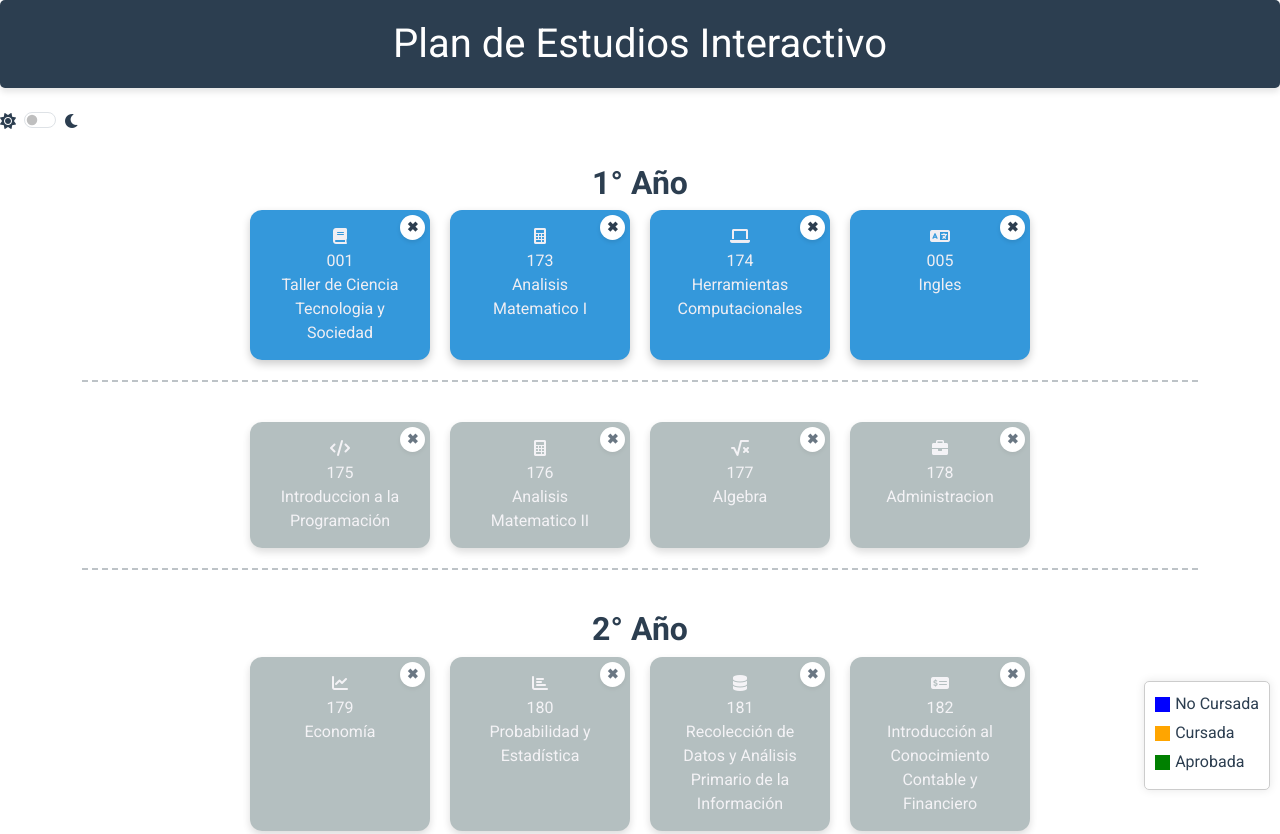
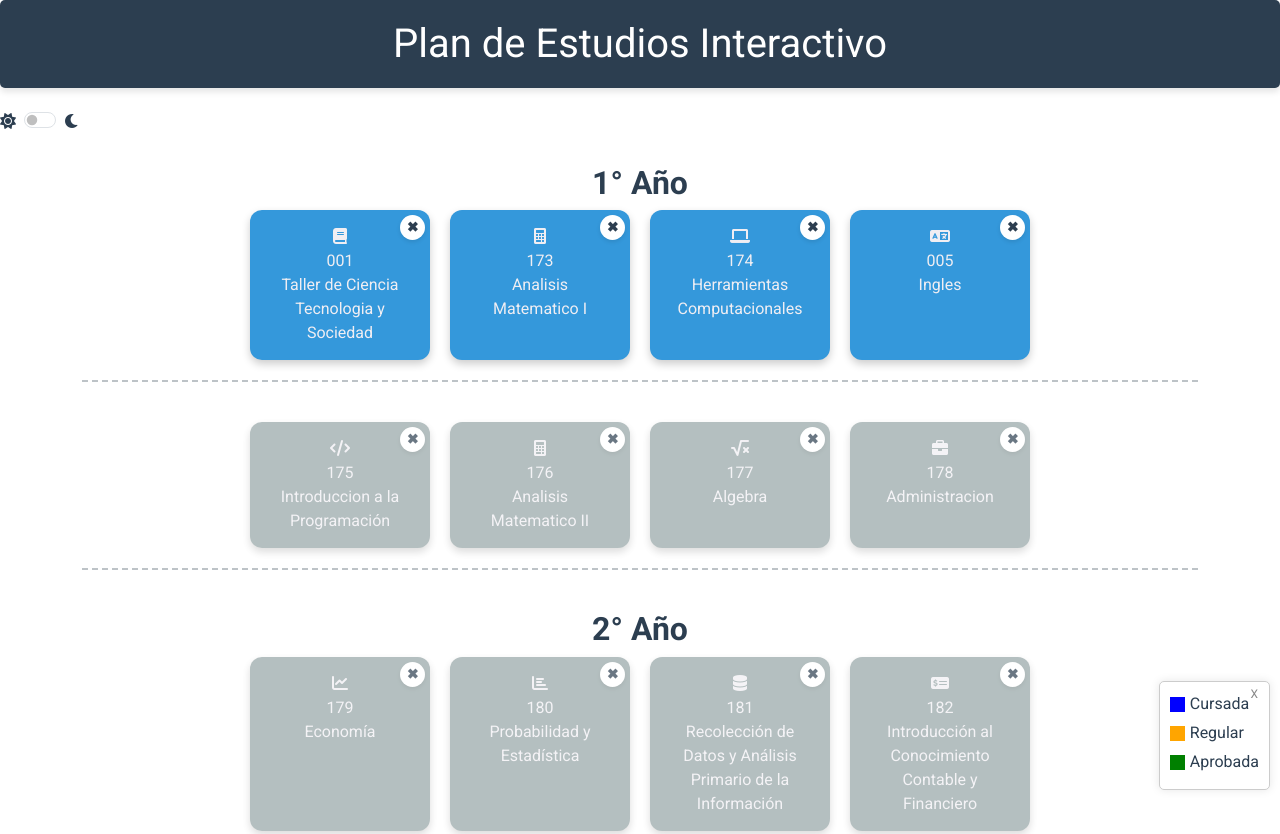
Before and after one commit to juanlozano77/planEstudios, a plain HTML site: page index.html in a window 1280 px wide. Shown: the top 834 px of the page. Drawn offline with nearby package versions, Linux system fonts and the light colour scheme.

Commit message:
agregado boton cierre leyenda

```diff
--- a/index.html
+++ b/index.html
@@ -76,13 +76,14 @@
   </div>
 </div>
 <div id="legend">
+  <button onclick="closeLegend()">X</button>
   <div class="legend-item">
     <div class="color-box" style="background-color: blue;"></div>
-    <span>No Cursada</span>
+    <span>Cursada</span>
   </div>
   <div class="legend-item">
     <div class="color-box" style="background-color: orange;"></div>
-    <span>Cursada</span>
+    <span>Regular</span>
   </div>
   <div class="legend-item">
     <div class="color-box" style="background-color: green;"></div>
@@ -91,7 +92,10 @@
 </div>
 </div>
   <script>
-      const toggle = document.getElementById('mode-toggle');
+    function closeLegend() {
+      document.getElementById('legend').style.display = 'none';
+    }
+    const toggle = document.getElementById('mode-toggle');
     toggle.addEventListener('change', () => {
       document.body.classList.toggle('dark-mode', toggle.checked);
     });
--- a/style.css
+++ b/style.css
@@ -186,6 +186,19 @@
     border-radius: 5px;
     box-shadow: 0 0 10px rgba(0, 0, 0, 0.1);
   }
+  #legend button {
+    background: none;
+    border: none;
+    font-size: 12px;
+    color: #888;
+    position: absolute;
+    top: 2px;
+    right: 5px;
+    cursor: pointer;
+  }
+  #legend button:hover {
+    color: black;
+  }
   .legend-item {
     display: flex;
     align-items: center;
@@ -200,7 +213,7 @@
     position: fixed;
     bottom: 10px;
     right: 10px;
-    background-color: rgba(7, 10, 45, 0.977);
+    background-color: rgba(24, 37, 38, 0.977);
     padding: 10px;
     border: 1px solid #ccc;
     border-radius: 5px;
```
